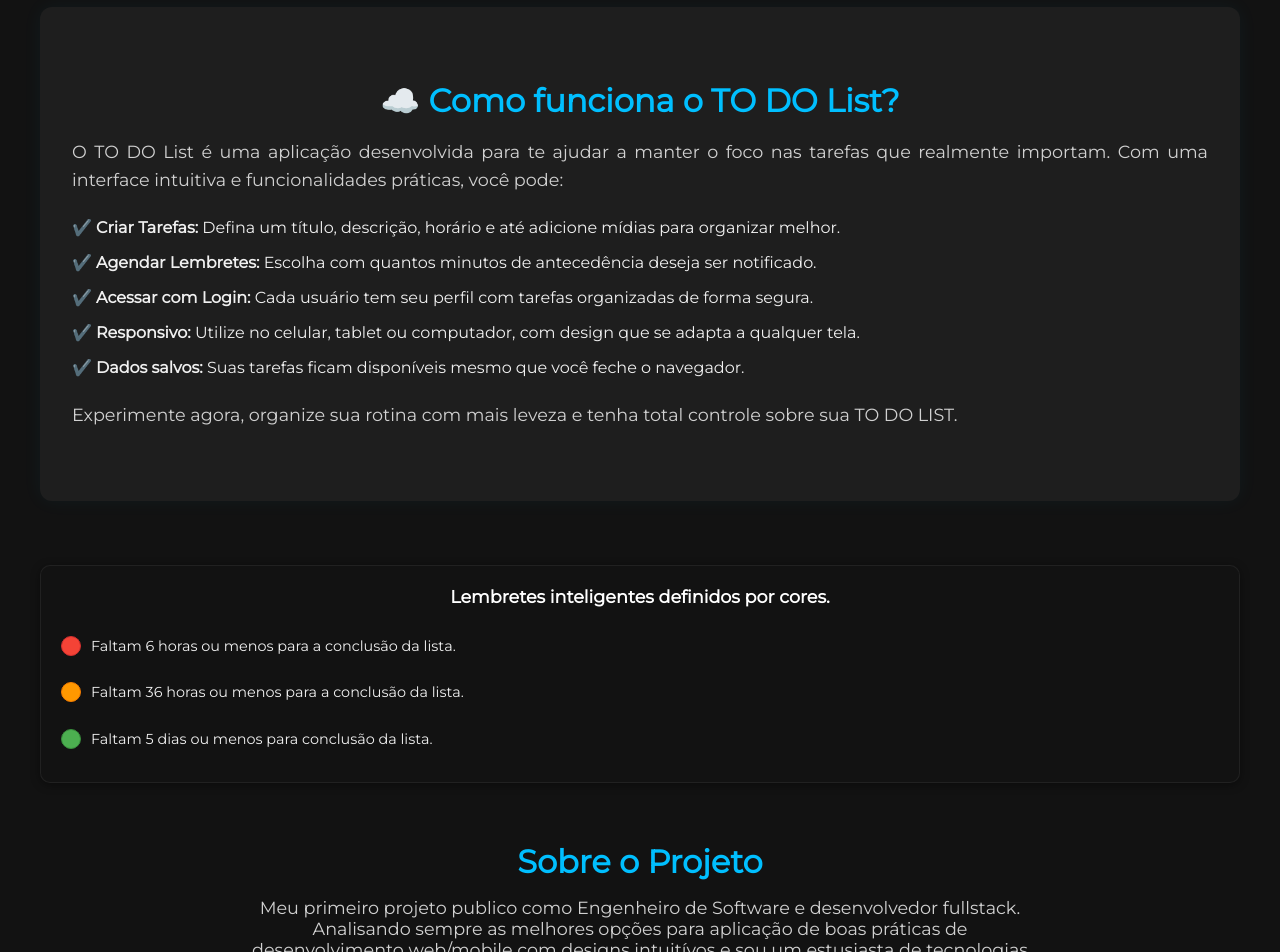
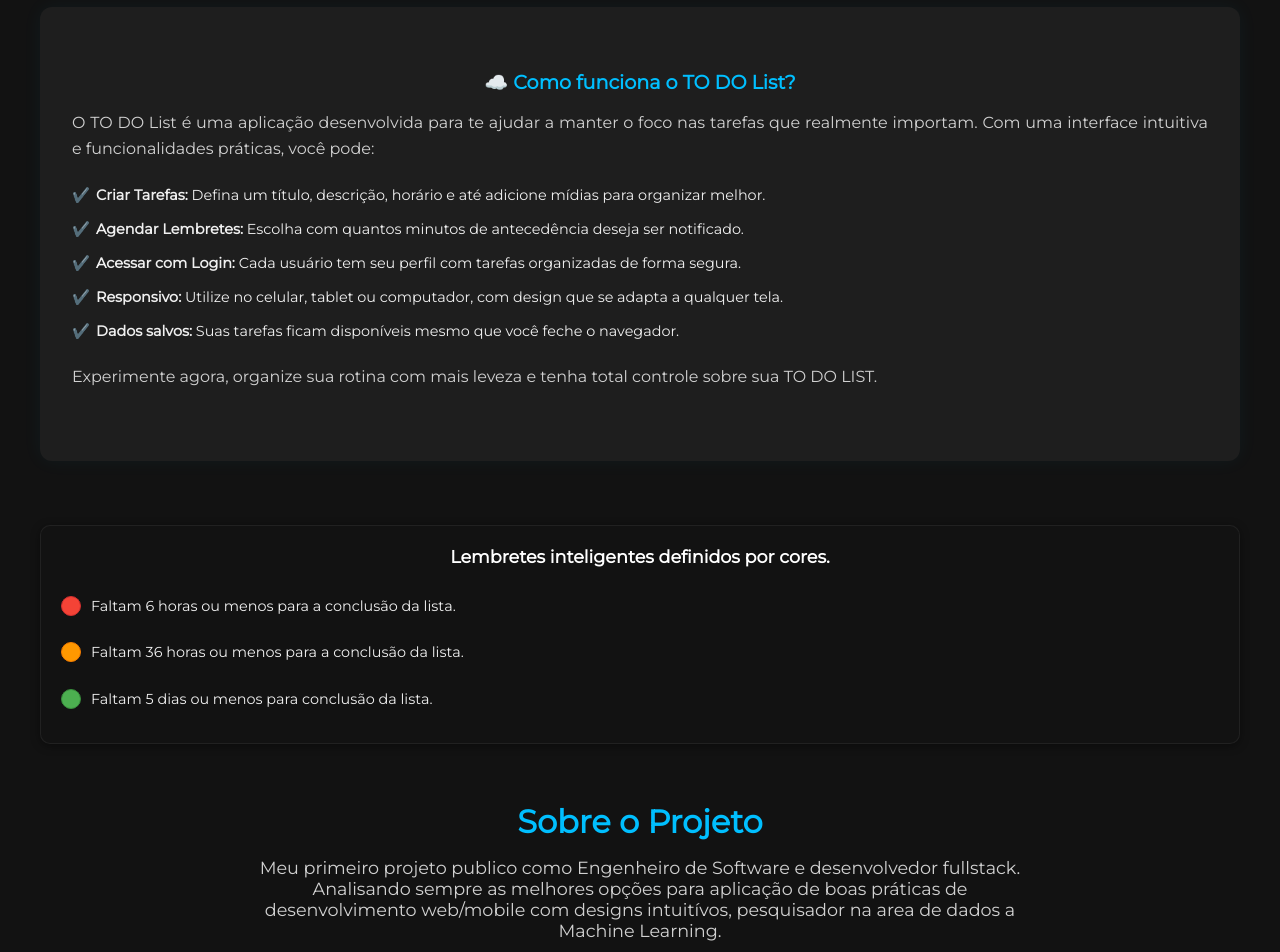
Before and after one commit to VictorFilgueirasBR/todo-list-app, a React (Create React App) app in the folder frontend-web/: page / in a window 1280 px wide. Shown: the part 880-1832 px from the top of the page. Built offline with nearby package versions, Linux system fonts and the light colour scheme; no server answers.

Commit message:
style: Ajustando fontsize mobile

```diff
--- a/frontend-web/src/components/FuncionalidadesExplicadas.css
+++ b/frontend-web/src/components/FuncionalidadesExplicadas.css
@@ -10,14 +10,14 @@
   }
 
   .explicacao-funcionalidades h2 {
-    font-size: 2rem;
+    font-size: 1.2rem;
     color: #00bfff;
     margin-bottom: 1rem;
     text-align: center;
   }
 
   .explicacao-funcionalidades p {
-    font-size: 1.1rem;
+    font-size: 1rem;
     line-height: 1.6;
     margin-bottom: 1.5rem;
     text-align: justify;
@@ -32,7 +32,7 @@
 
   .explicacao-funcionalidades li {
     margin-bottom: 1rem;
-    font-size: 1rem;
+    font-size: 0.9rem;
     padding-left: 1.5rem;
     position: relative;
   }
--- a/frontend-web/src/pages/Home.js
+++ b/frontend-web/src/pages/Home.js
@@ -58,7 +58,7 @@ const Home = () => {
         <section className="about">
           <h2>Sobre o Projeto</h2>
           <p>
-            Meu primeiro projeto publico como Engenheiro de Software e desenvolvedor fullstack. Analisando sempre as melhores opções para aplicação de boas práticas de desenvolvimento web/mobile com designs intuitívos e sou um estusiasta de tecnologias AUTHCRYPTOGRAPHY.
+            Meu primeiro projeto publico como Engenheiro de Software e desenvolvedor fullstack. Analisando sempre as melhores opções para aplicação de boas práticas de desenvolvimento web/mobile com designs intuitívos, pesquisador na area de dados a Machine Learning.
           </p>
         </section>
 
```
